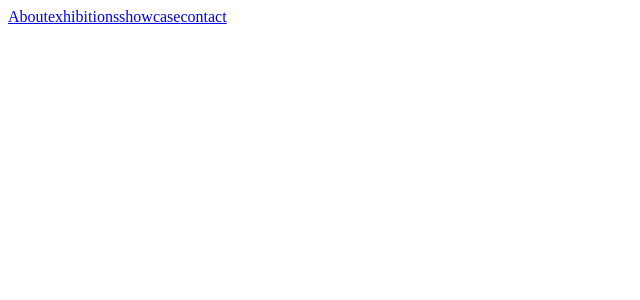
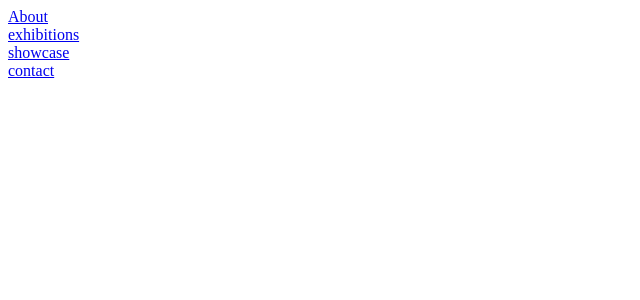
Before and after one commit to Jim-Dillon/steve-dillon, a React (Vite) app: page / in a window 1280 px wide. Shown: the top 300 px of the page, without its empty margins (0-640 px from the left). Built offline with nearby package versions, Linux system fonts and the light colour scheme; the HTML template or start-up script is replaced by a standard one.

Commit message:
add test styles to nav headers

```diff
--- a/package.json
+++ b/package.json
@@ -23,6 +23,7 @@
     "eslint": "^8.55.0",
     "eslint-plugin-react-hooks": "^4.6.0",
     "eslint-plugin-react-refresh": "^0.4.5",
+    "sass": "^1.72.0",
     "typescript": "^5.2.2",
     "vite": "^5.0.8"
   }
--- a/src/components/Header.tsx
+++ b/src/components/Header.tsx
@@ -1,12 +1,15 @@
 import { Link } from "react-router-dom";
+import styles from '../css/header.module.scss'
 
 const Header = () => {
     return (
         <>
+        <div className={styles.navItems}>
             <Link to="/about">About</Link>
             <Link to="/exhibitions">exhibitions</Link>
             <Link to="/showcase">showcase</Link>
             <Link to="/contact">contact</Link>
+        </div>
         </>
       )
 }
--- /dev/null
+++ b/src/css/header.module.scss
@@ -0,0 +1,4 @@
+.navItems {
+    display: flex;
+    flex-direction: column;
+}
```
Also changed, not shown: 1 other file (tests, documents, lock files or other folders).
